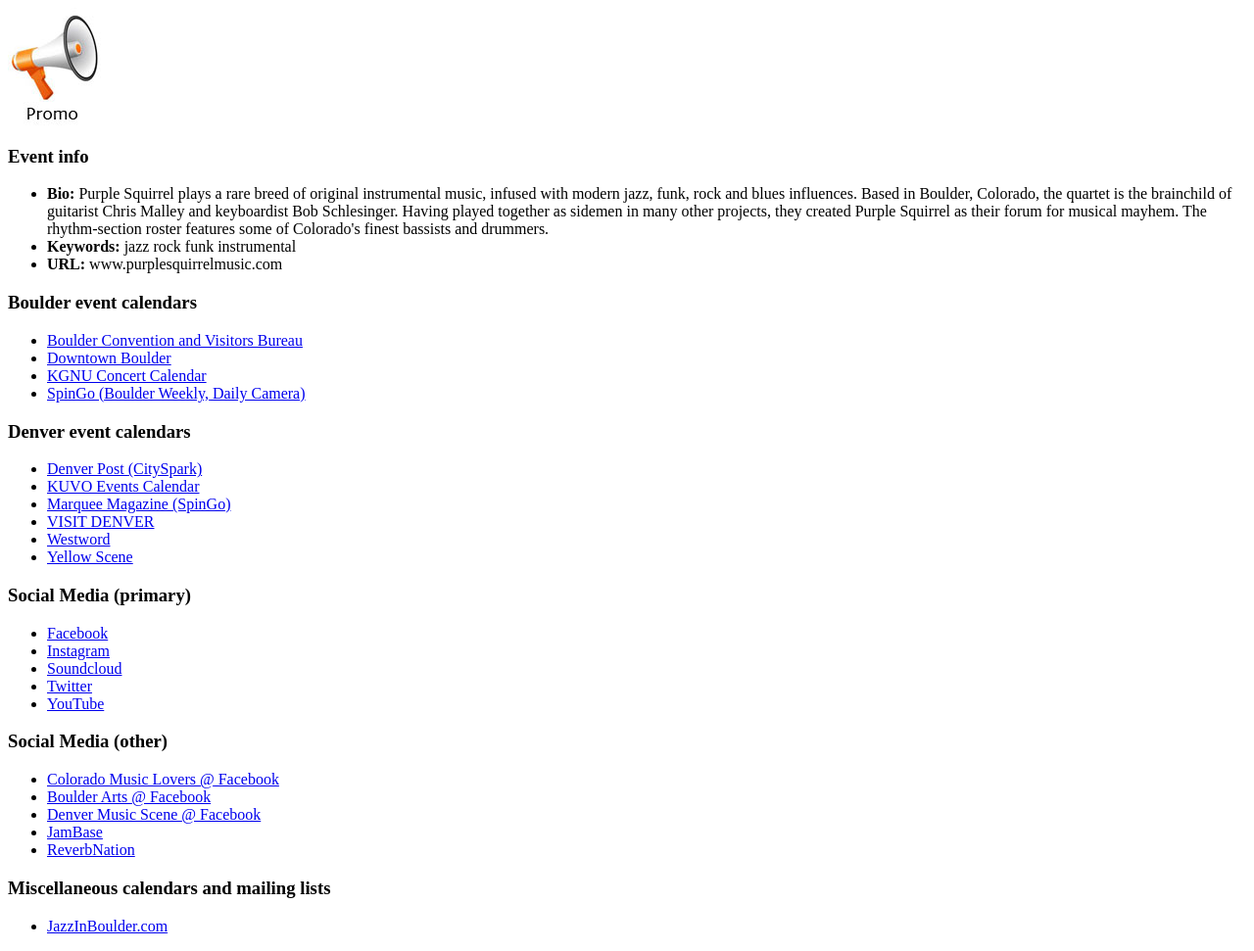
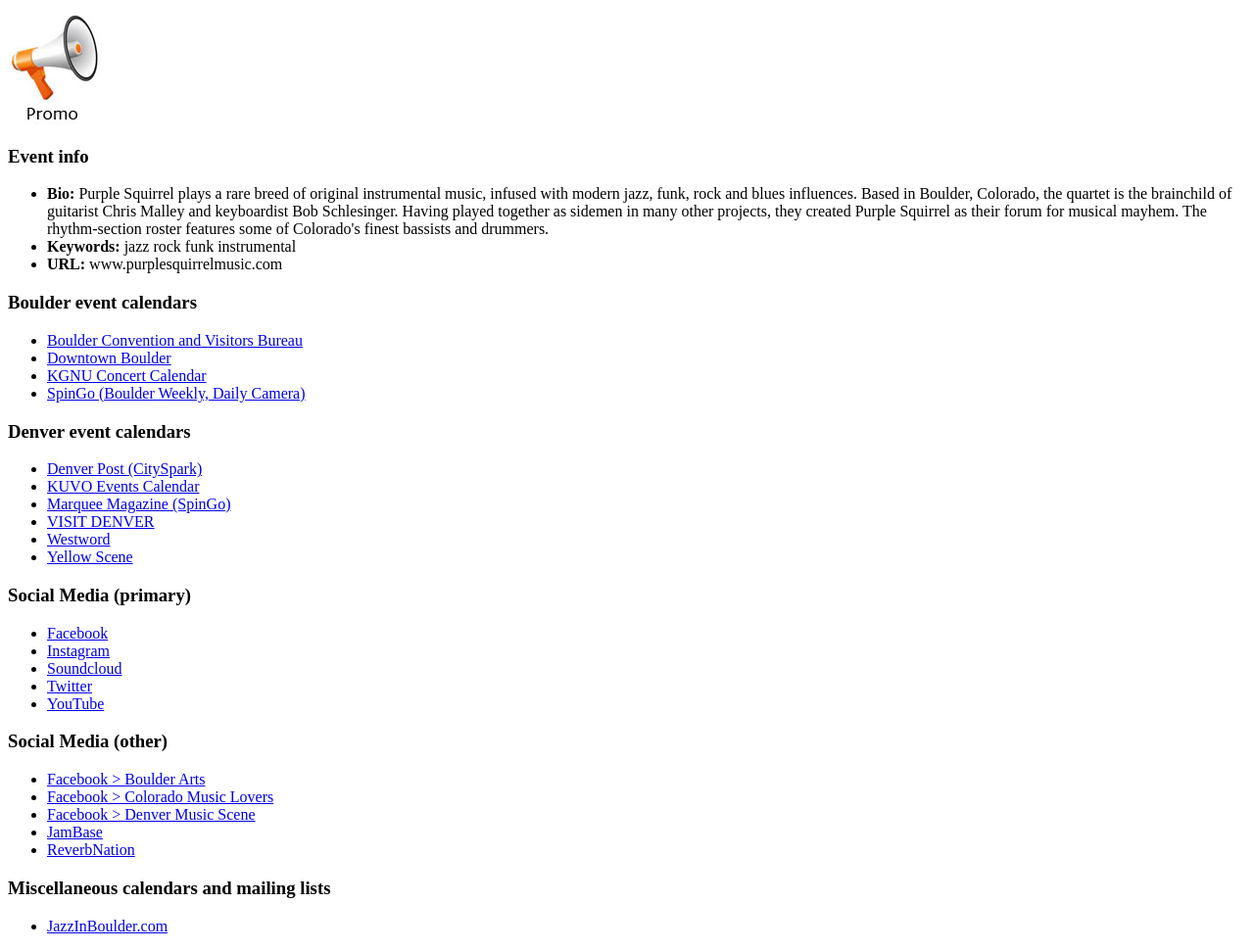
Before and after one commit to pixelzoom/purplesquirrelmusic, a plain HTML site: page band/promo.html in a window 1280 px wide. Shown: the whole page at 98% size. Drawn offline with Linux system fonts and the light colour scheme.

Commit message:
fb groups

```diff
--- a/band/promo.html
+++ b/band/promo.html
@@ -40,9 +40,9 @@ Purple Squirrel plays a rare breed of original instrumental music, infused with
   <p>
   <h3>Social Media (other)</h3>
   <ul>
-  <li><a href="https://www.facebook.com/groups/368200763239053/" target="_blank">Colorado Music Lovers @ Facebook</a>
-  <li><a href="https://www.facebook.com/groups/404791456212782/" target="_blank">Boulder Arts @ Facebook</a>
-  <li><a href="https://www.facebook.com/groups/DenverMusicScene/" target="_blank">Denver Music Scene @ Facebook</a>
+  <li><a href="https://www.facebook.com/groups/404791456212782/" target="_blank">Facebook &gt; Boulder Arts</a>
+  <li><a href="https://www.facebook.com/groups/368200763239053/" target="_blank">Facebook &gt; Colorado Music Lovers</a>
+  <li><a href="https://www.facebook.com/groups/DenverMusicScene/" target="_blank">Facebook &gt; Denver Music Scene</a>
   <li><a href="http://www.jambase.com/shows/AddShow.aspx" target="_blank">JamBase</a>
   <li><a href="http://www.reverbnation.com" target="_blank">ReverbNation</a>
   </ul>
```
